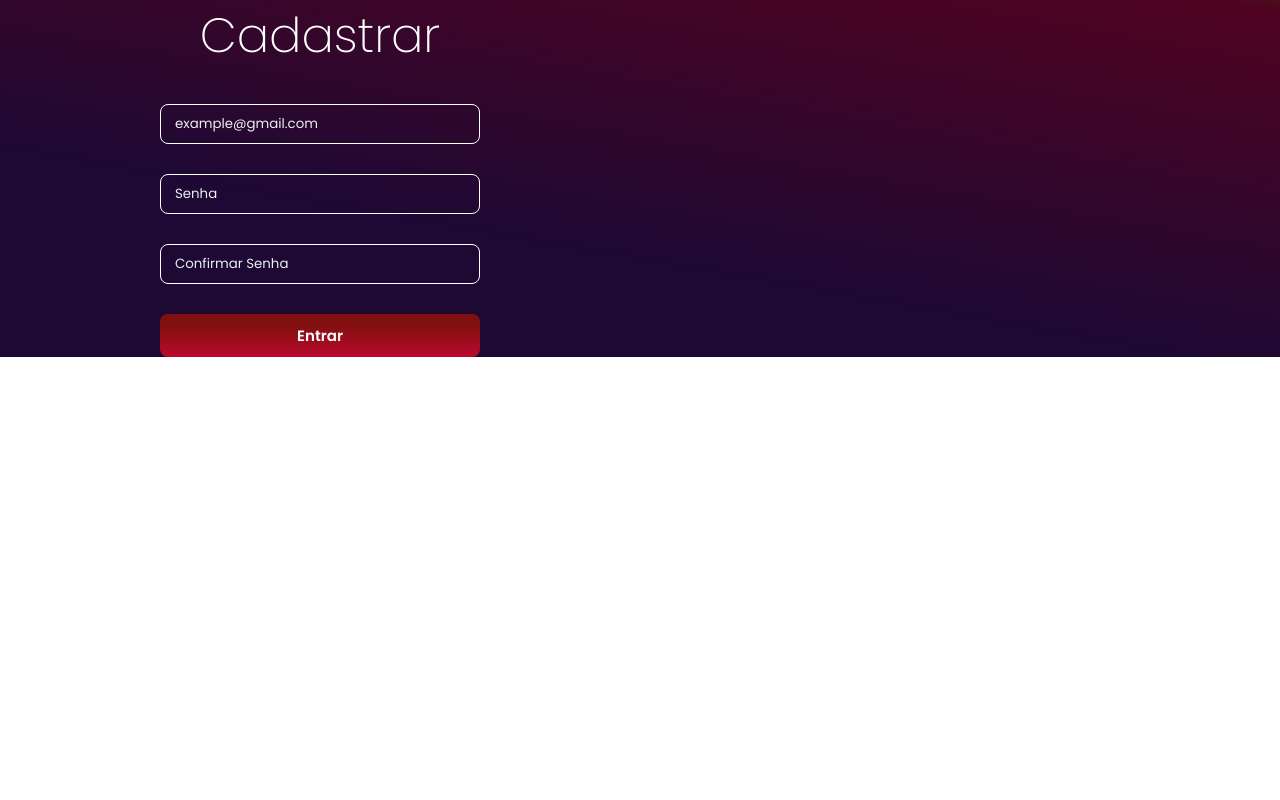
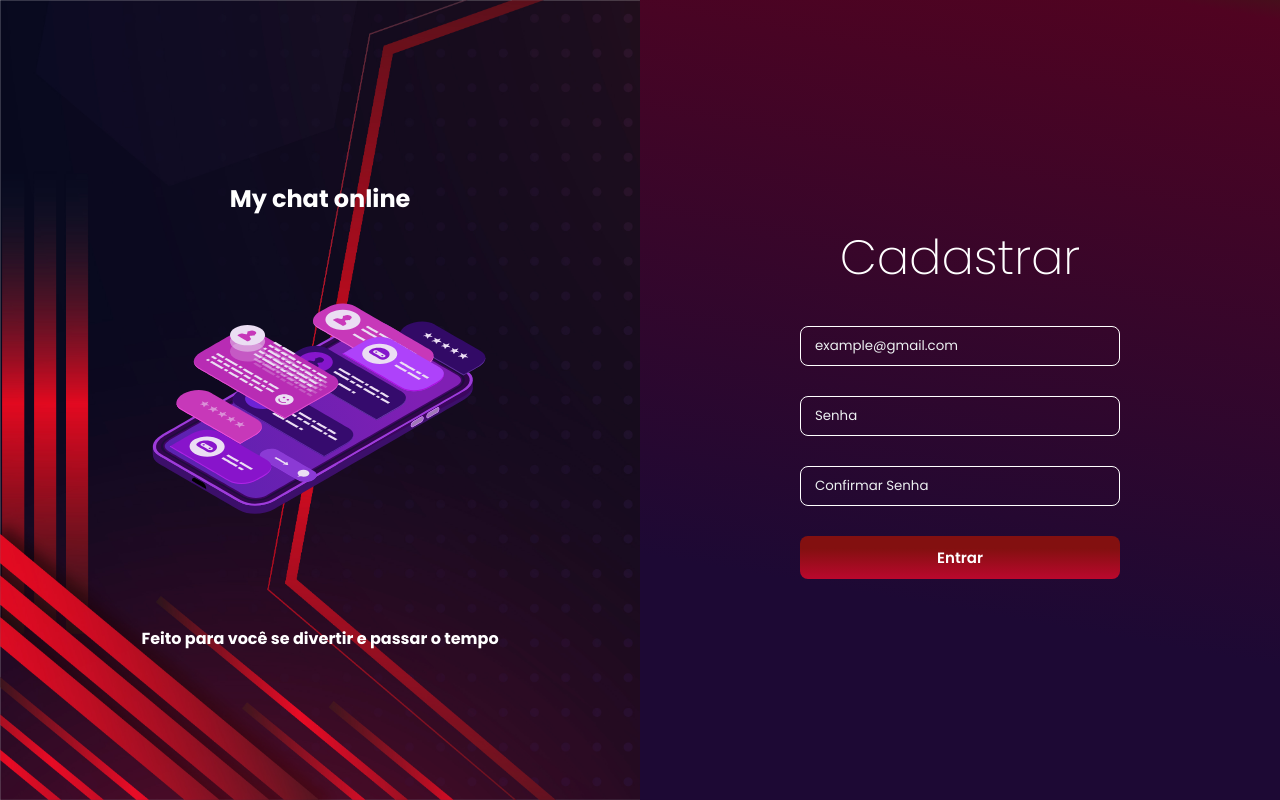
Before and after one commit to FelipeFernandes7/Virtual-Chat, a React (Vite) app: page /register in a window 1280 px wide. Built offline with nearby package versions, Linux system fonts and the light colour scheme.

Commit message:
create a web screen register

```diff
--- a/src/pages/register/Register.tsx
+++ b/src/pages/register/Register.tsx
@@ -1,4 +1,6 @@
-import { FormEvent, useState } from "react";
+import { FormEvent, useRef, useState } from "react";
+import chatAnimate from "../../lottie/chatAnimation.json";
+
 import {
   Container,
   ContainerForm,
@@ -11,14 +13,17 @@ import {
 import "./responsiveRegister.scss";
 import { toast } from "react-toastify";
 import { useNavigate } from "react-router-dom";
+import { Aside, ContainerLottie, IconLottie, Title } from "../login/styles";
+import Lottie, { LottieRefCurrentProps } from "lottie-react";
 
 export function Register() {
+  const iconRef = useRef<LottieRefCurrentProps | null>(null);
   const [confPassword, setConfPassword] = useState("");
   const [password, setPassword] = useState("");
   const [email, setEmail] = useState("");
   const navigate = useNavigate();
 
-  const handleRegister = (e:FormEvent) => {
+  const handleRegister = (e: FormEvent) => {
     e.preventDefault();
     if (!email) {
       toast.error("Campo e-mail obrigatório", { theme: "colored" });
@@ -35,12 +40,30 @@ export function Register() {
       return;
     }
     setTimeout(() => {
-      navigate('/');
+      navigate("/");
     }, 4000);
   };
   return (
     <>
       <Container className="containerResponsive">
+        <Aside className="responsiveAside">
+          <Title>
+            <h1>My chat online</h1>
+          </Title>
+          <IconLottie>
+            <ContainerLottie>
+              <Lottie
+                className="lottie"
+                lottieRef={iconRef}
+                style={{ width: 500, height: 400, marginBottom: 10 }}
+                animationData={chatAnimate}
+                loop={true}
+                autoplay={true}
+              />
+            </ContainerLottie>
+          </IconLottie>
+          <strong>Feito para você se divertir e passar o tempo</strong>
+        </Aside>
         <FormRegister className="responsiveForm">
           <TitleRegister>
             <h1>Cadastrar</h1>
--- a/src/pages/register/responsiveRegister.scss
+++ b/src/pages/register/responsiveRegister.scss
@@ -5,6 +5,10 @@
     justify-content: center;
     align-items: center;
     flex-direction: column;
+
+    .responsiveAside {
+      display: none;
+    }
 
     .responsiveForm {
       margin: 0;
@@ -23,7 +27,9 @@
     justify-content: center;
     align-items: center;
     flex-direction: column;
-
+    .responsiveAside {
+      display: none;
+    }
     .responsiveForm {
       margin: 0;
       padding: 0;
```
